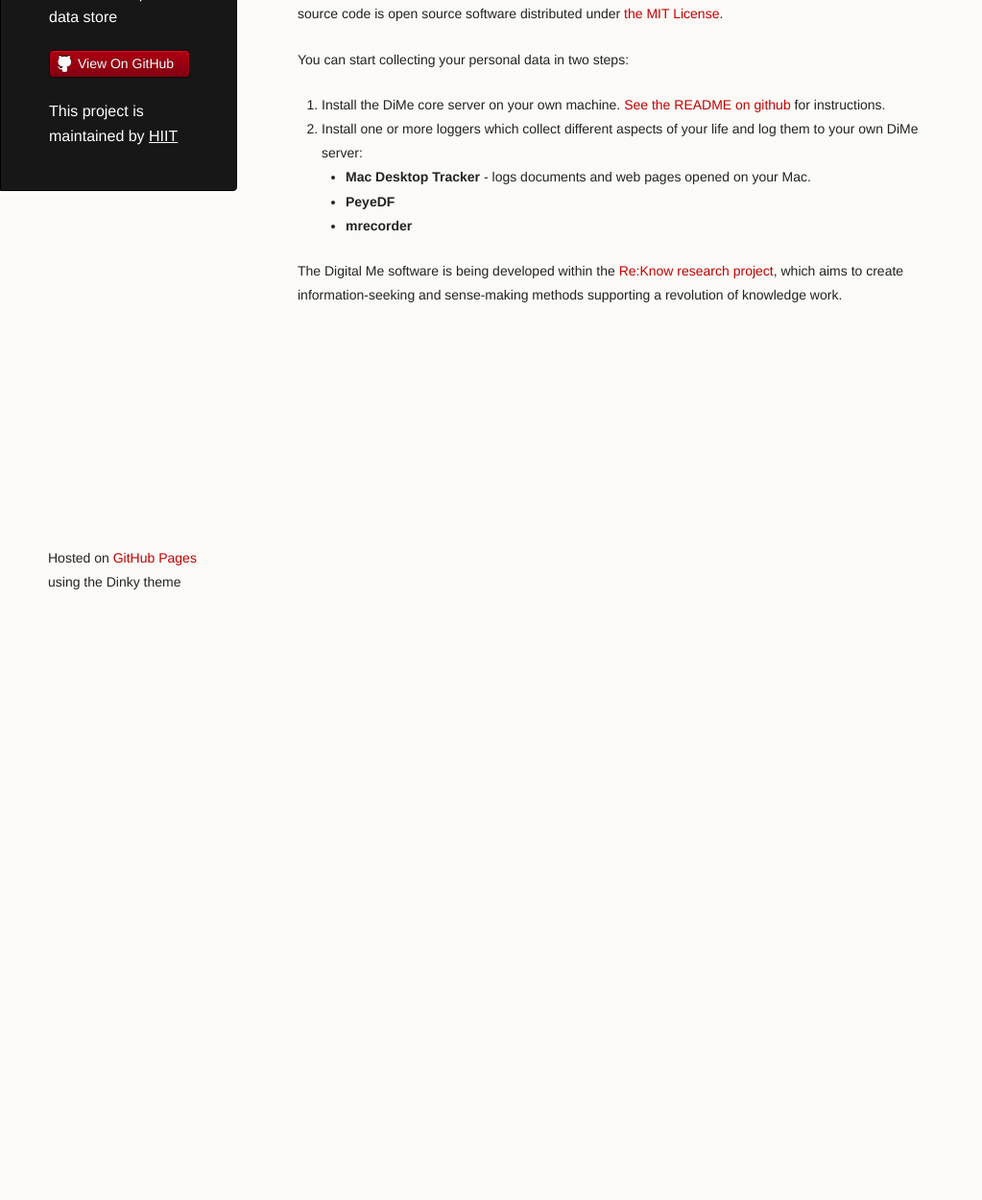
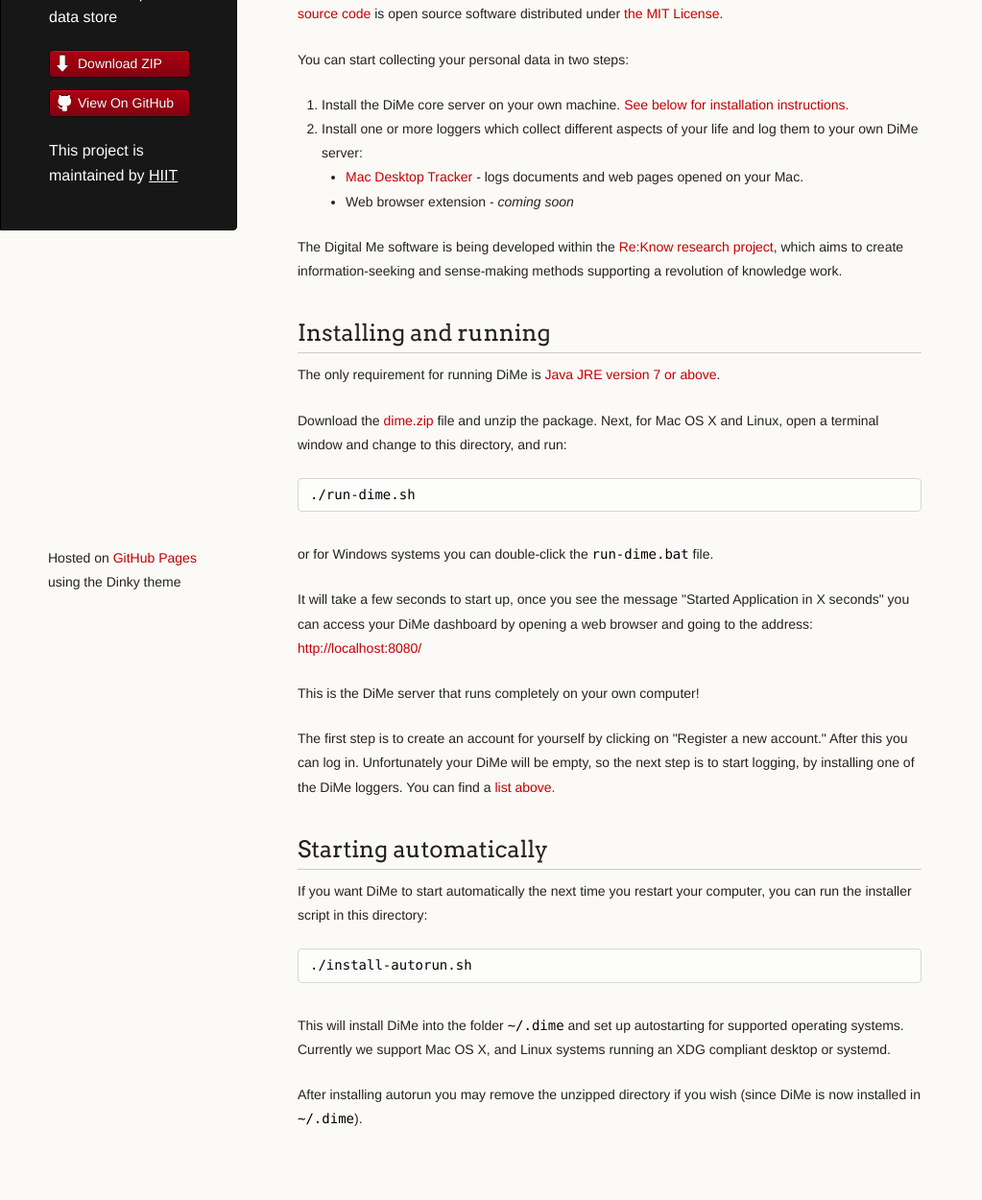
Before and after one commit to HIIT/dime-server, a plain HTML site: page index.html in a window 1280 px wide. Shown: the part 149-1399 px from the top of the page at 96% size, without its empty margins (0-1023 px from the left). Before the commit the page ends 800 px from the top, so only its background shows below. Drawn offline with Linux system fonts and the light colour scheme.

Commit message:
Updated index.html

```diff
--- a/index.html
+++ b/index.html
@@ -20,7 +20,7 @@
         <p class="header">Your humble personal data store</p>
 
         <ul>
-<!--          <li class="download"><a class="buttons" href="https://github.com/HIIT/dime-server/zipball/master">Download ZIP</a></li> -->
+          <li class="download"><a class="buttons" href="http://www.hiit.fi/g/reknow/software/dime.zip">Download ZIP</a></li>
 <!--          <li class="download"><a class="buttons" href="https://github.com/HIIT/dime-server/tarball/master">Download TAR</a></li> -->
           <li><a class="buttons github" href="https://github.com/HIIT/dime-server">View On GitHub</a></li>
         </ul>
@@ -33,11 +33,12 @@
         <h1>
           <a id="digital-me" class="anchor" href="#digital-me" aria-hidden="true"><span class="octicon octicon-link"></span></a>Digital Me</h1>
 
-        <p>The task of the Digital Me (DiMe) server is to collect your
+        <p>The idea of the Digital Me (DiMe) server is to collect your
           personal data from various loggers into a central
           place <em>that you control</em>. You can run DiMe in your
-          local machine or in a server. The DiMe server source code is
-          open source software distributed under
+          local machine or in a server. The DiMe
+          server <a href="https://github.com/HIIT/dime-server">source
+          code</a> is open source software distributed under
           <a href="https://opensource.org/licenses/MIT">the MIT License</a>.</p>
 
         <p>You can start collecting your personal data in two
@@ -45,15 +46,14 @@
 
         <ol>
           <li>Install the DiMe core server on your own
-            machine. <a href="https://github.com/HIIT/dime-server#readme">See
-            the README on github</a> for instructions.</li>
-          <li>Install one or more loggers which collect different
+            machine. <a href="#run">See below for installation
+            instructions.</a></li>
+          <li id="loggers">Install one or more loggers which collect different
             aspects of your life and log them to your own DiMe server:
             <ul>
-              <li><strong>Mac Desktop Tracker</strong> - logs documents and web
+              <li><a href="http://www.hiit.fi/g/reknow/software/Mac%20Desktop%20Tracker-1.0.2.dmg">Mac Desktop Tracker</a> - logs documents and web
               pages opened on your Mac.</li>
-              <li><strong>PeyeDF</strong></li>
-              <li><strong>mrecorder</strong></li>
+              <li>Web browser extension - <em>coming soon</em></li>
             </ul>
           </li>
         </ol>
@@ -63,6 +63,53 @@
             project</a>, which aims to create information-seeking and
             sense-making methods supporting a revolution of knowledge
             work.</p>
+
+        <h2 id="run">Installing and running</h2>
+
+        <p>The only requirement for running DiMe
+          is <a href="https://www.java.com/en/download/">Java JRE version 7 or above</a>.</p>
+
+        <p>Download
+        the <a href="http://www.hiit.fi/g/reknow/software/dime.zip">dime.zip</a>
+        file and unzip the package. Next, for Mac OS X and Linux, open
+        a terminal window and change to this directory, and run:</p>
+
+        <pre><code>./run-dime.sh </code></pre>
+
+        <p>or for Windows systems you can double-click the
+        <code>run-dime.bat</code> file.</p>
+
+        <p>It will take a few seconds to start up, once you see the
+          message "Started Application in X seconds" you can access
+          your DiMe dashboard by opening a web browser and going to
+          the address:
+<a href="http://localhost:8080/">http://localhost:8080/</a></p>
+
+        <p>This is the DiMe server that runs completely on your own
+        computer!</p>
+
+        <p>The first step is to create an account for yourself by
+          clicking on "Register a new account." After this you can log
+          in. Unfortunately your DiMe will be empty, so the next step
+          is to start logging, by installing one of the DiMe loggers.
+          You can find a <a href="#loggers">list above.</a></p>
+
+        <h2 id="autostart">Starting automatically</h2>
+
+        <p>If you want DiMe to start automatically the next time you
+          restart your computer, you can run the installer script in
+          this directory:</p>
+
+        <pre><code>./install-autorun.sh</code></pre>
+
+        <p>This will install DiMe into the folder <code>~/.dime</code>
+          and set up autostarting for supported operating systems.
+          Currently we support Mac OS X, and Linux systems running an
+          XDG compliant desktop or systemd.</p>
+
+        <p>After installing autorun you may remove the unzipped directory if you
+          wish (since DiMe is now installed in <code>~/.dime</code>).</p>
+
       </section>
       <footer>
         <p><small>Hosted on <a href="https://pages.github.com">GitHub
```
